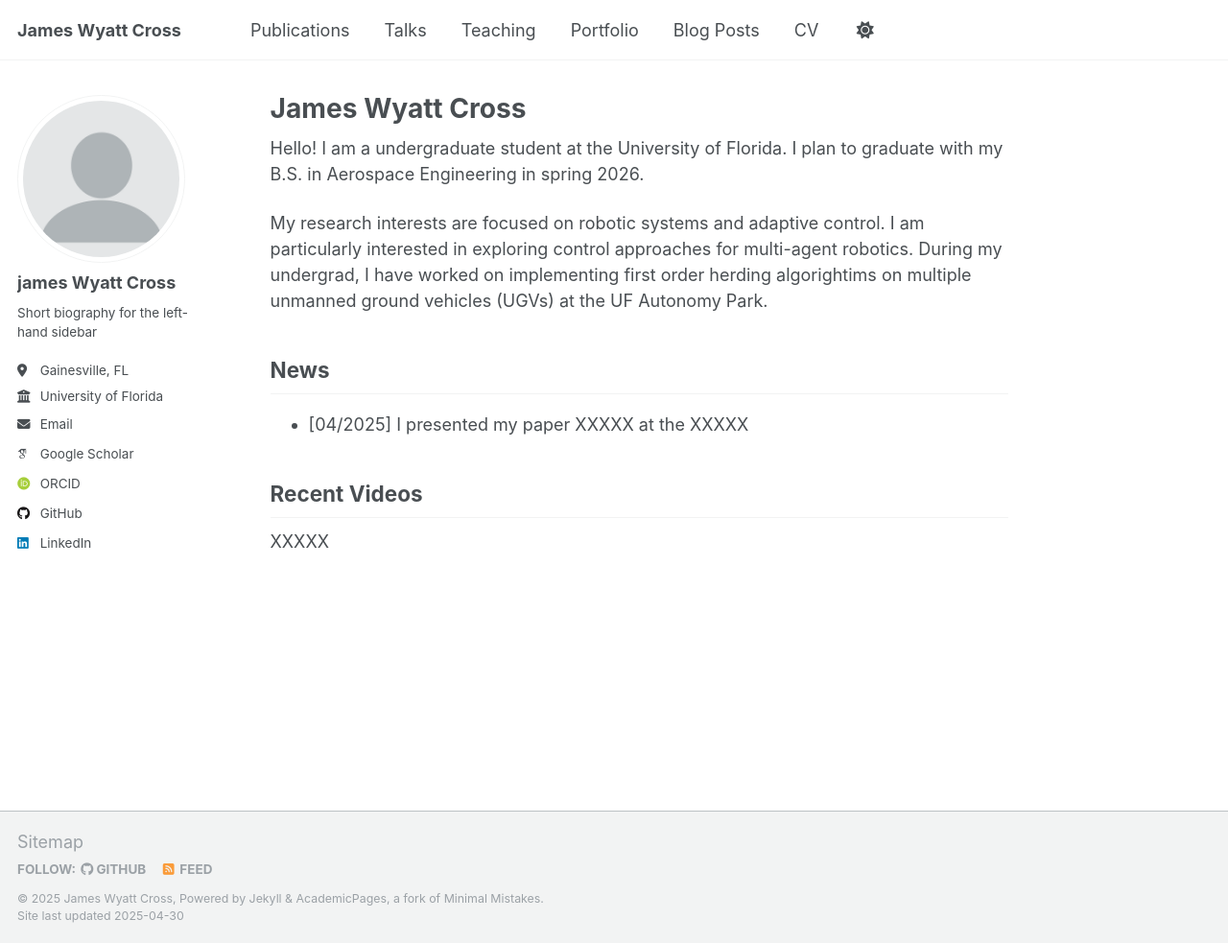
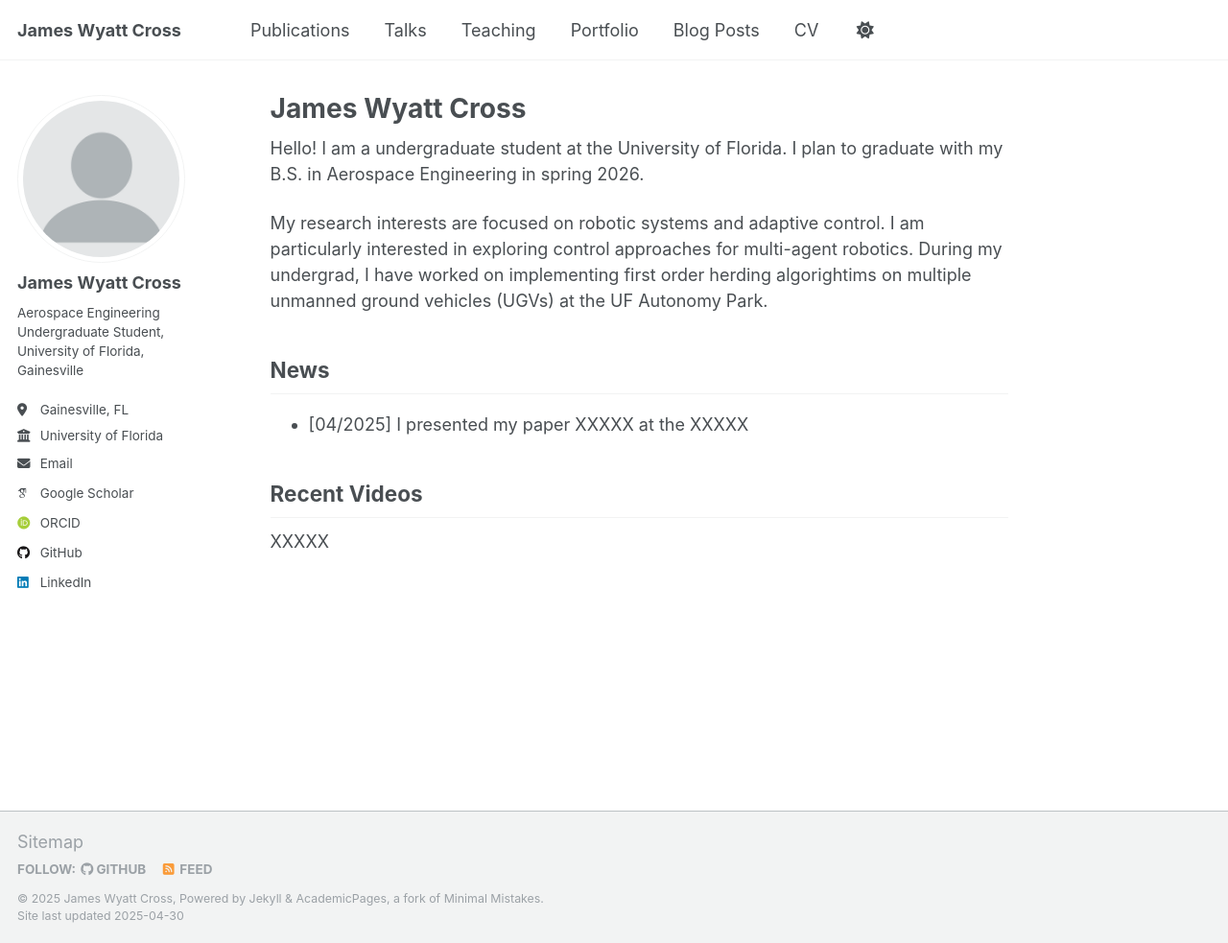
Before and after one commit to JWyattCross/pages, a Jekyll site: the page built from _pages/about.md, in a window 1280 px wide and 983 px high. Shown: the whole window at 96% size. Built offline with Jekyll 4.4.1, drawn with Linux system fonts in a browser that asks for light colours; some web fonts are replaced.

```diff
--- a/_config.yml
+++ b/_config.yml
@@ -23,9 +23,9 @@ repository               : #"academicpages/academicpages.github.io"
 author:
   # Biographic information
   avatar           : "profile.png"
-  name             : "james Wyatt Cross"
+  name             : "James Wyatt Cross"
   pronouns         : # example: "she/her"
-  bio              : "Short biography for the left-hand sidebar"
+  bio              : "Aerospace Engineering Undergraduate Student, University of Florida, Gainesville"
   location         : "Gainesville, FL"
   employer         : "University of Florida"
   uri              : # URL
```
